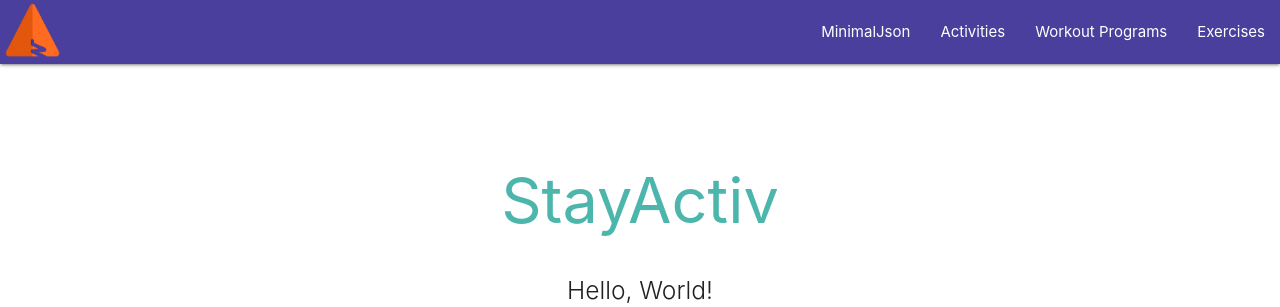
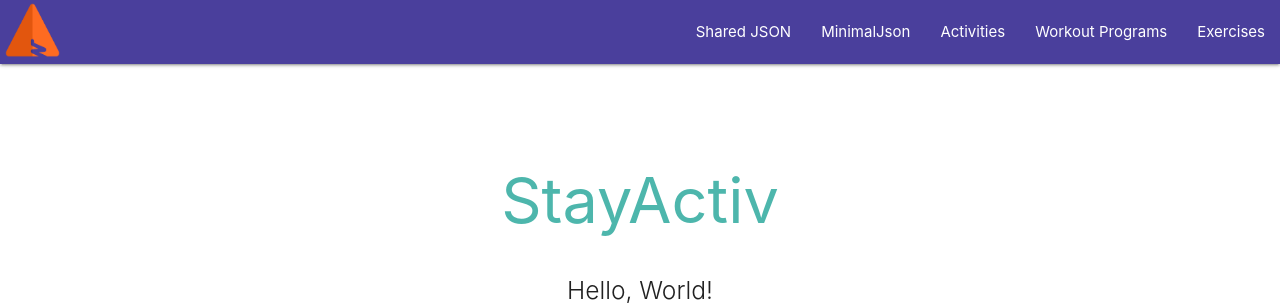
Before and after one commit to nagen1/stayactiv-apis-heroku, a Flask app: page / in a window 1280 px wide. Shown: the top 307 px of the page. Run offline with Flask 2, Linux system fonts and the light colour scheme.

Commit message:
added link for old Json that's shared with Dev

```diff
--- a/app.py
+++ b/app.py
@@ -41,6 +41,7 @@ def home():
         # year=datetime.now().year
     )
 
+@app.route('/workouts')
 @app.route('/api/v1/workouts', methods=['GET'])
 def workouts():
     try:
--- a/templates/layout.html
+++ b/templates/layout.html
@@ -18,6 +18,7 @@
         <a href="{{ url_for('home') }}" class="left hide-on-med-and-down"><img src="{{ url_for('static', filename='images/logo.png') }}" style="height:60px; width:60px; padding-left: 5px; padding-top:2px; padding-bottom: 2px;"></a>
 
         <ul class="right hide-on-med-and-down">
+          <li><a href="{{ url_for('workouts') }}">Shared JSON</a></li>
           <li><a href="{{ url_for('minijson', page=1) }}">MinimalJson</a></li>
           <li><a href="{{ url_for('activities') }}">Activities</a></li>
             <li><a href="{{ url_for('workoutprog', page=1) }}">Workout Programs</a></li>
```
